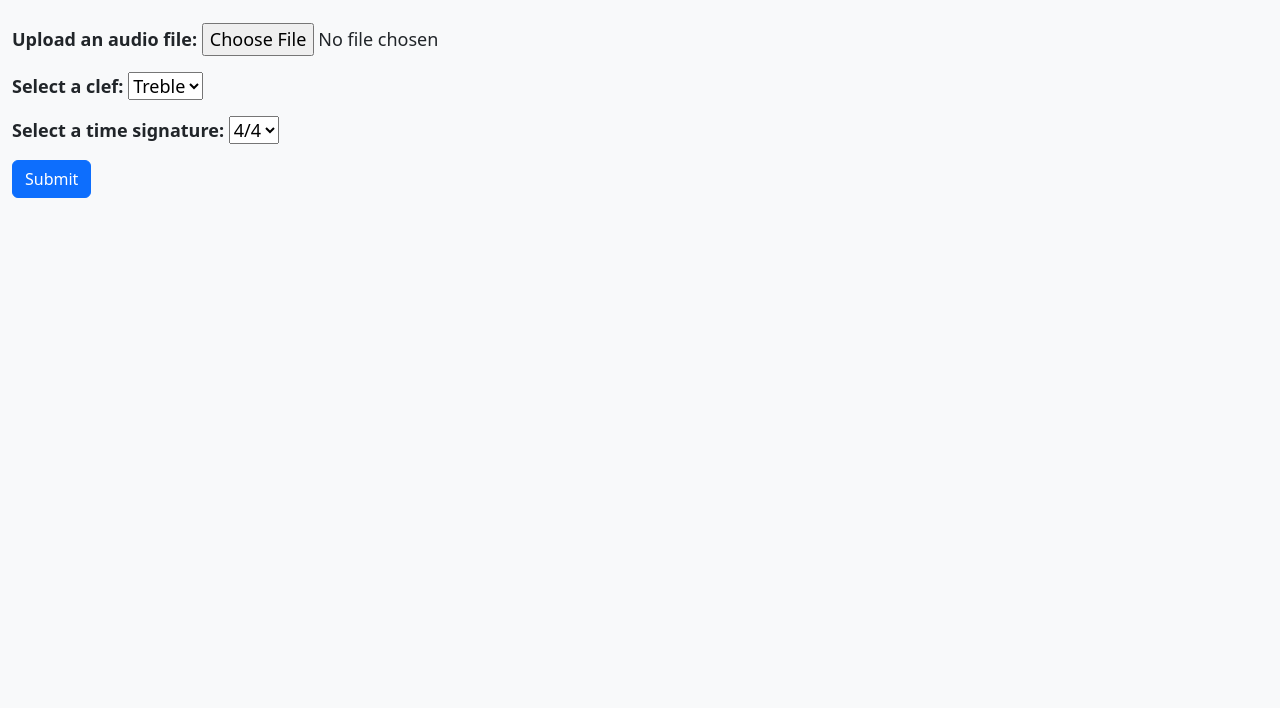
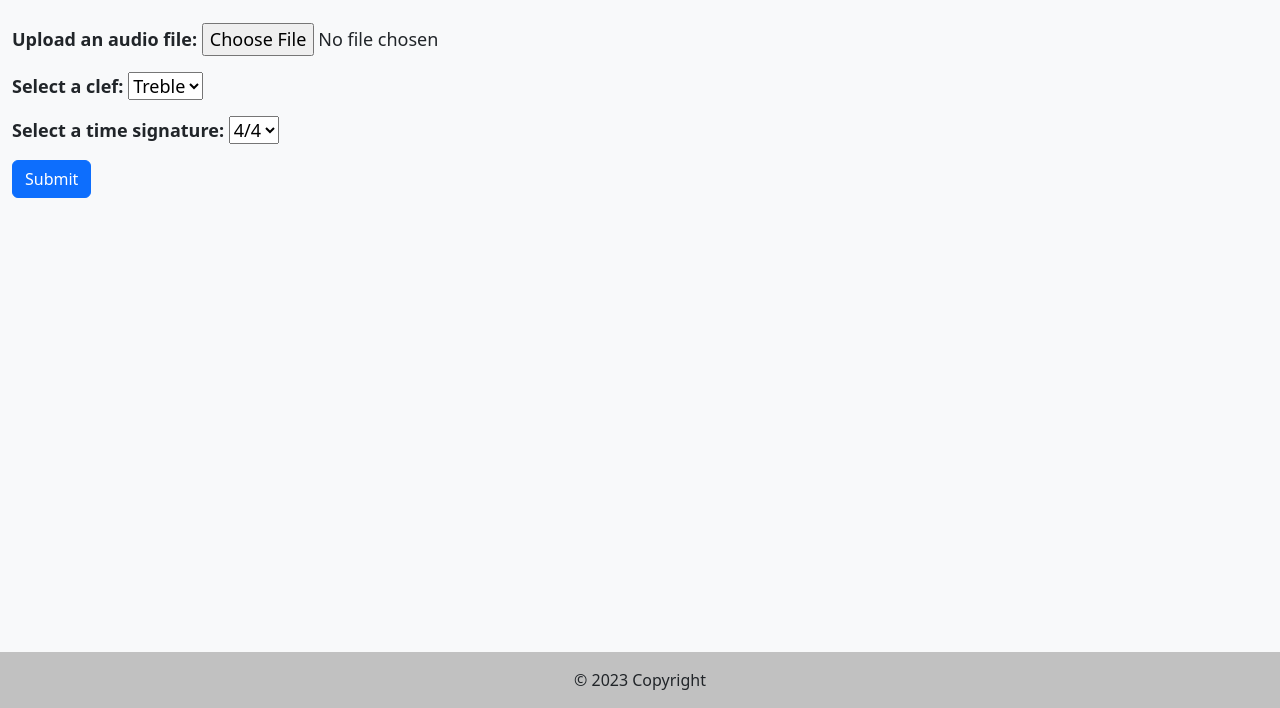
Before and after one commit to kumardarsh19/djangoapp, a Django app: page / in a window 1280 px wide. Shown: the part 92-800 px from the top of the page. Run offline with Django 4.2, Linux system fonts and the light colour scheme; some libraries are stand-ins or nearby versions.

Commit message:
add copyright footer

```diff
--- a/musictranscribe/static/home.css
+++ b/musictranscribe/static/home.css
@@ -1,5 +1,16 @@
+html, body {
+    height: 100%;
+}
 body {
     background-color: #f8f9fa;
+    display: flex;
+    flex-direction: column;
+}
+footer {
+    margin-top: auto;
+}
+.container-fluid {
+    flex-grow: 1;
 }
 .userValues {
     font-size: 18px;
--- a/musictranscribe/templates/home.html
+++ b/musictranscribe/templates/home.html
@@ -65,7 +65,11 @@
         </script>
     {% endif %}
 
-    <script>
-        var path = "/static/vexflow/src/vex.ts";
-    </script>
+    <script> var path = "/static/vexflow/src/vex.ts"; </script>
+
+    <footer class="text-center text-white" style="background-color: #f1f1f1;">
+        <div class="text-center text-dark p-3" style="background-color: rgba(0, 0, 0, 0.2);">
+            © 2023 Copyright
+        </div>
+    </footer>
 </body>
```
